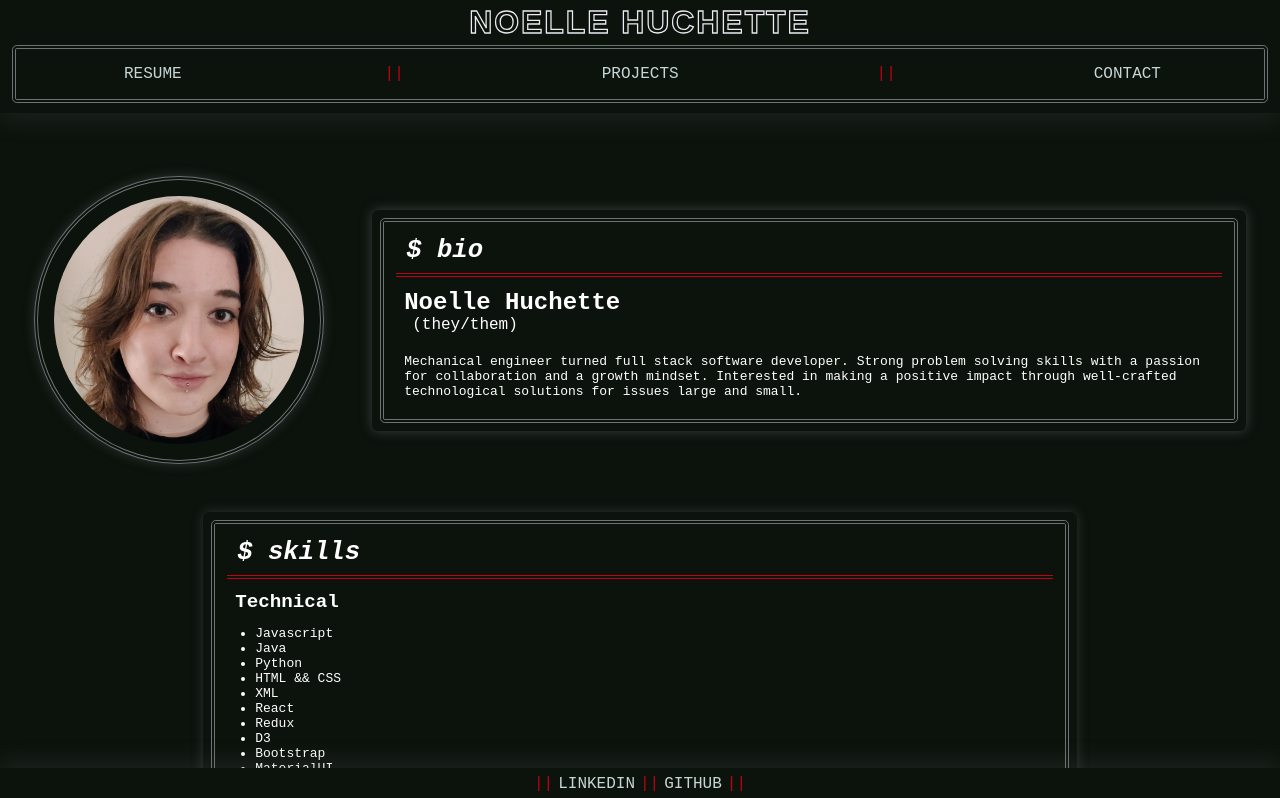
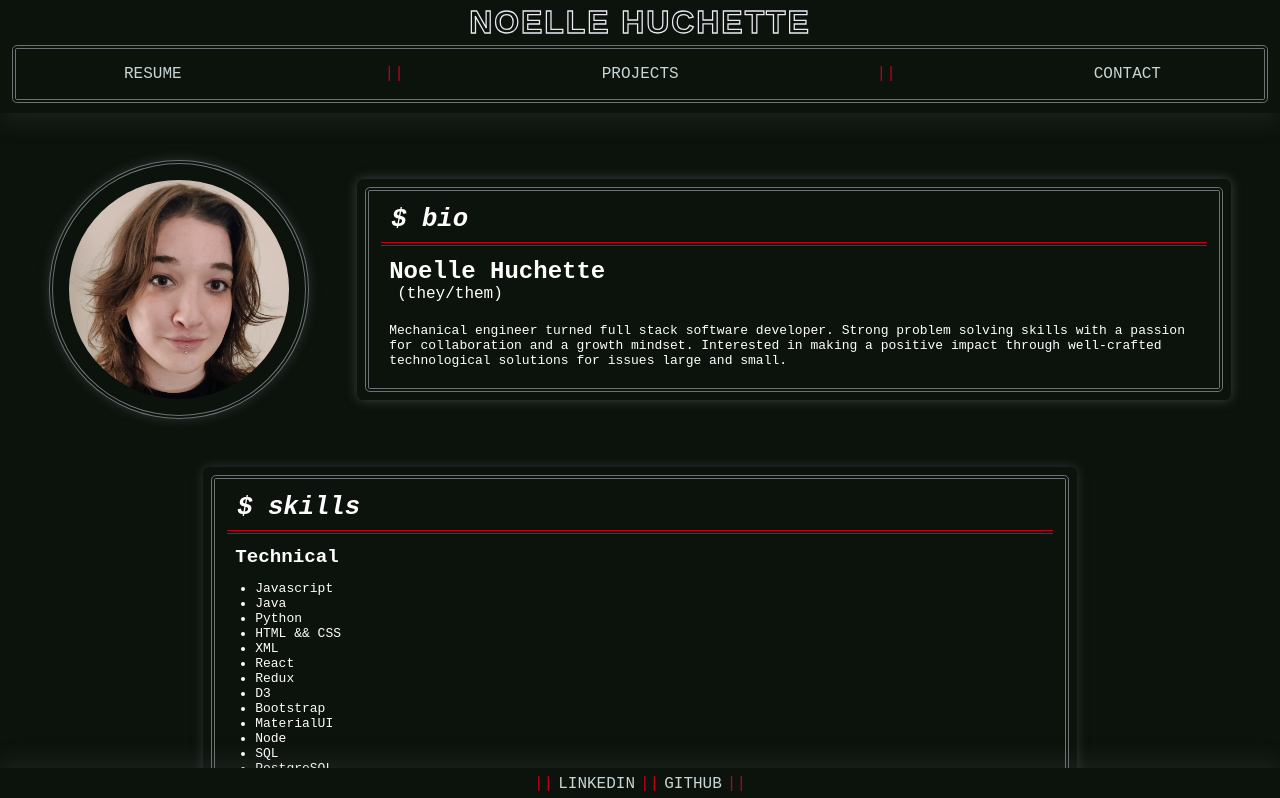
Before and after one commit to noellehuchette/portfolio, a React (Create React App) app: page / in a window 1280 px wide. Shown: the top 798 px of the page. Built offline with nearby package versions, Linux system fonts and the light colour scheme.

Commit message:
formatting tweaks

```diff
--- a/src/App.css
+++ b/src/App.css
@@ -9,5 +9,5 @@ main {
 .content {
   margin: 0;
   width: 100%;
-  padding: 9rem 0 4rem;
+  padding: 8rem 0 4rem;
 }
--- a/src/client/components/Home/style.css
+++ b/src/client/components/Home/style.css
@@ -90,7 +90,7 @@
 /* ### HEADSHOT ### */
 
 .headshot-block {
-  width: 250px;
+  width: 220px;
   padding: 1rem;
   display: flex;
   justify-content: center;
```
